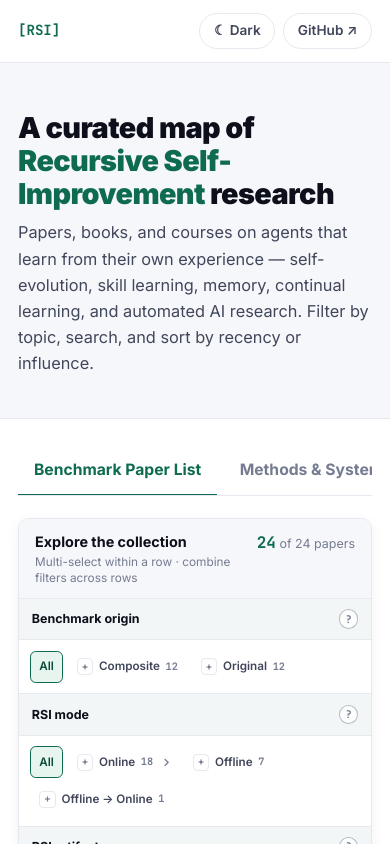
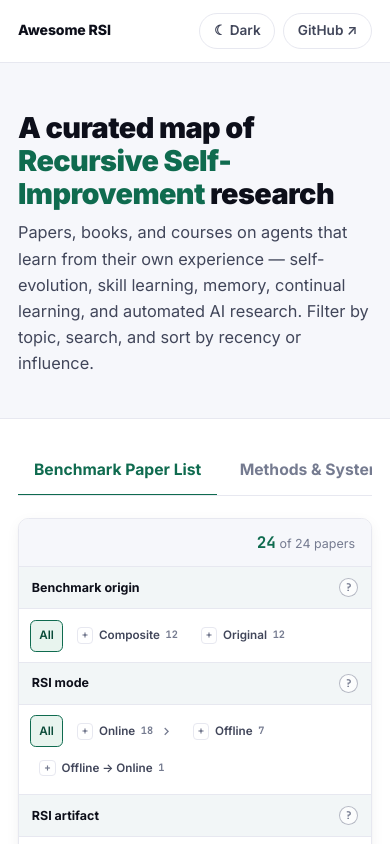
Before and after one commit to Prism-Shadow/awesome-rsi, a React (Vite) app in the folder site/: page / in a window 390 px wide. Shown: the top 844 px of the page. Built offline with nearby package versions, Linux system fonts and the light colour scheme.

Commit message:
Simplify site header and filter copy

```diff
--- a/site/src/App.jsx
+++ b/site/src/App.jsx
@@ -28,7 +28,8 @@ export default function App() {
       <header className="site-header">
         <div className="header-inner">
           <a className="brand" href="#">
-            <span className="brand-mark">[RSI]</span> Awesome Recursive Self-Improvement
+            <span className="brand-full">Awesome Recursive Self-Improvement</span>
+            <span className="brand-short">Awesome RSI</span>
           </a>
           <div className="header-actions">
             <button className="icon-btn" onClick={toggleTheme} aria-label="Toggle theme">
--- a/site/src/components/FilterBar.jsx
+++ b/site/src/components/FilterBar.jsx
@@ -211,10 +211,6 @@ export default function FilterBar({
     <section className="filter-shell" aria-label="Filter papers">
       <div className="filter-board">
         <div className="filter-board-head">
-          <div>
-            <span className="filter-board-title">Explore the collection</span>
-            <small>Multi-select within a row · combine filters across rows</small>
-          </div>
           <span className="filter-status"><b>{resultCount}</b> of {totalCount} papers</span>
         </div>
 
--- a/site/src/styles.css
+++ b/site/src/styles.css
@@ -126,10 +126,8 @@ a:hover {
   text-decoration: none;
 }
 
-.brand-mark {
-  color: var(--accent);
-  font-family: var(--mono);
-  font-weight: 700;
+.brand-short {
+  display: none;
 }
 
 .header-actions {
@@ -309,22 +307,10 @@ a:hover {
 }
 
 .filter-board-head {
+  justify-content: flex-end;
   border-bottom: 1px solid var(--line);
 }
 
-.filter-board-head > div {
-  display: flex;
-  align-items: baseline;
-  gap: 0.8rem;
-}
-
-.filter-board-title {
-  color: var(--ink);
-  font-weight: 700;
-  font-size: 0.9rem;
-}
-
-.filter-board-head small,
 .filter-board-foot {
   color: var(--muted);
   font-size: 0.74rem;
@@ -1595,15 +1581,13 @@ a:hover {
 }
 
 @media (max-width: 640px) {
-  .brand { font-size: 0; }
-  .brand-mark { font-size: 0.88rem; }
+  .brand { font-size: 0.88rem; }
+  .brand-full { display: none; }
+  .brand-short { display: inline; }
   .search-sort-row { grid-template-columns: 1fr; }
   .search-field kbd { display: none; }
   .sort-group { width: 100%; }
   .sort-group .sort-btn { flex: 1; }
-  .filter-board-head { align-items: flex-start; }
-  .filter-board-head > div { display: grid; gap: 0.15rem; }
-  .filter-board-head small { line-height: 1.35; }
   .dimension-row { grid-template-columns: 1fr; }
   .dimension-label { padding: 0.65rem 0.8rem; border-right: 0; border-bottom: 1px solid var(--line); flex-direction: row; justify-content: flex-start; align-items: baseline; gap: 0.5rem; }
   .dimension-options { padding: 0.65rem 0.7rem; gap: 0.3rem; }
```
